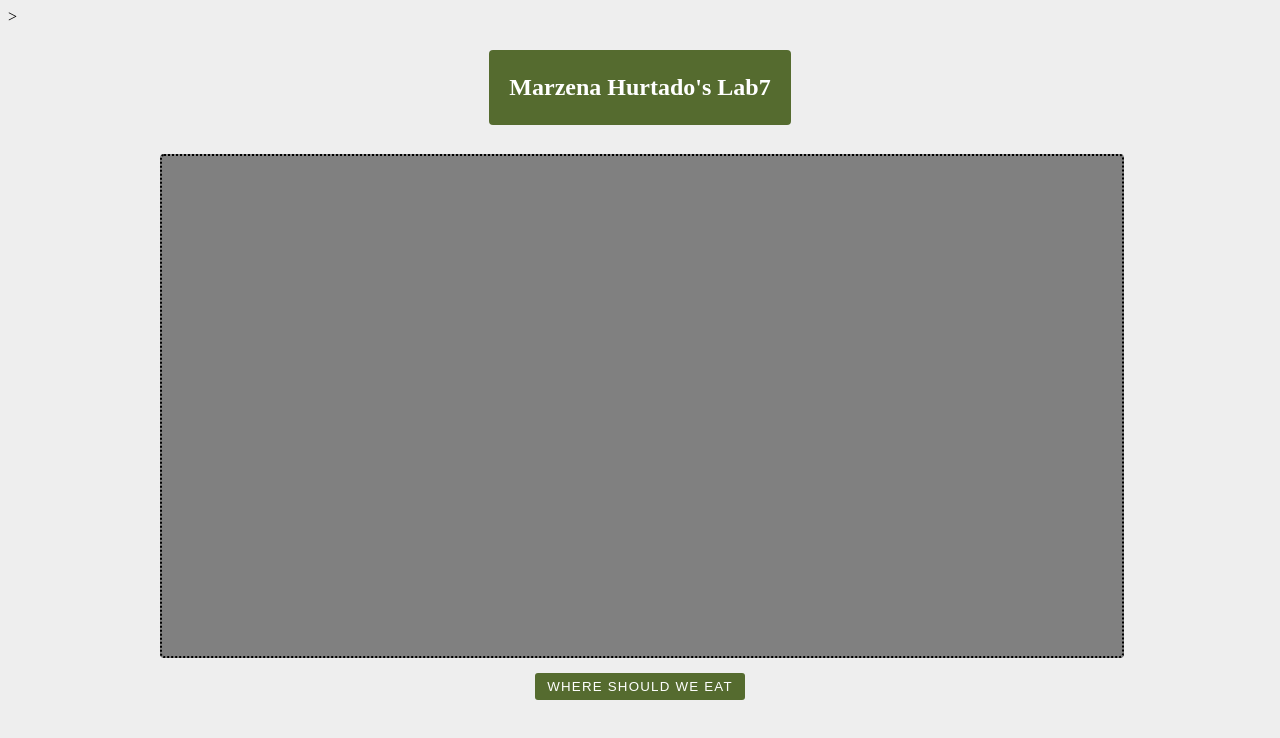
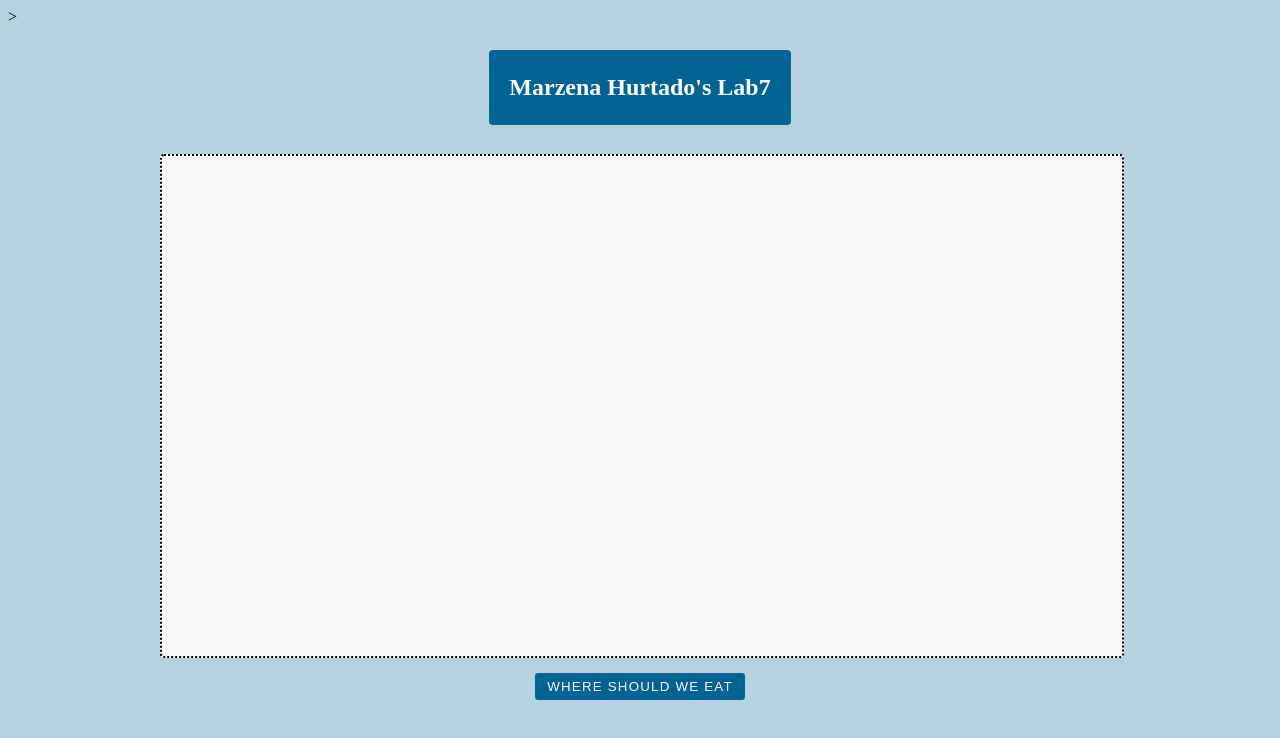
Before and after one commit to marzenah88/marzenah88.github.io, a website: page public/lab_7/index.html in a window 1280 px wide. Drawn offline with nearby package versions, Linux system fonts and the light colour scheme.

Commit message:
Update styles.css

```diff
--- a/public/lab_7/styles.css
+++ b/public/lab_7/styles.css
@@ -1,6 +1,6 @@
 /*CSS*/
 body {
-  background: #eee;
+  background: #B6D2E0;
 }
 
 .wrapper {
@@ -46,7 +46,7 @@ body {
 }
 
 .flex-outer button {
-  background-color: darkolivegreen;
+  background-color: #016394;
   color: white;
   padding: 6px 12px;
   border: none;
@@ -84,10 +84,9 @@ h1 {
   margin: 20px 50px;
   padding: 0 20px;
   min-height: 75px;
-  background-color: darkolivegreen;
+  background-color:#016394;
   color: white;
   display: flex;
-
   align-items: center;
   justify-content: center;
   font-weight: bold;
@@ -98,7 +97,7 @@ h1 {
 }
 
 #chartContainer {
-    background: gray;
+    background: #f7f9fa;
     border: 2px dotted black;
     border-radius: 4px;
     height: 500px;
```
